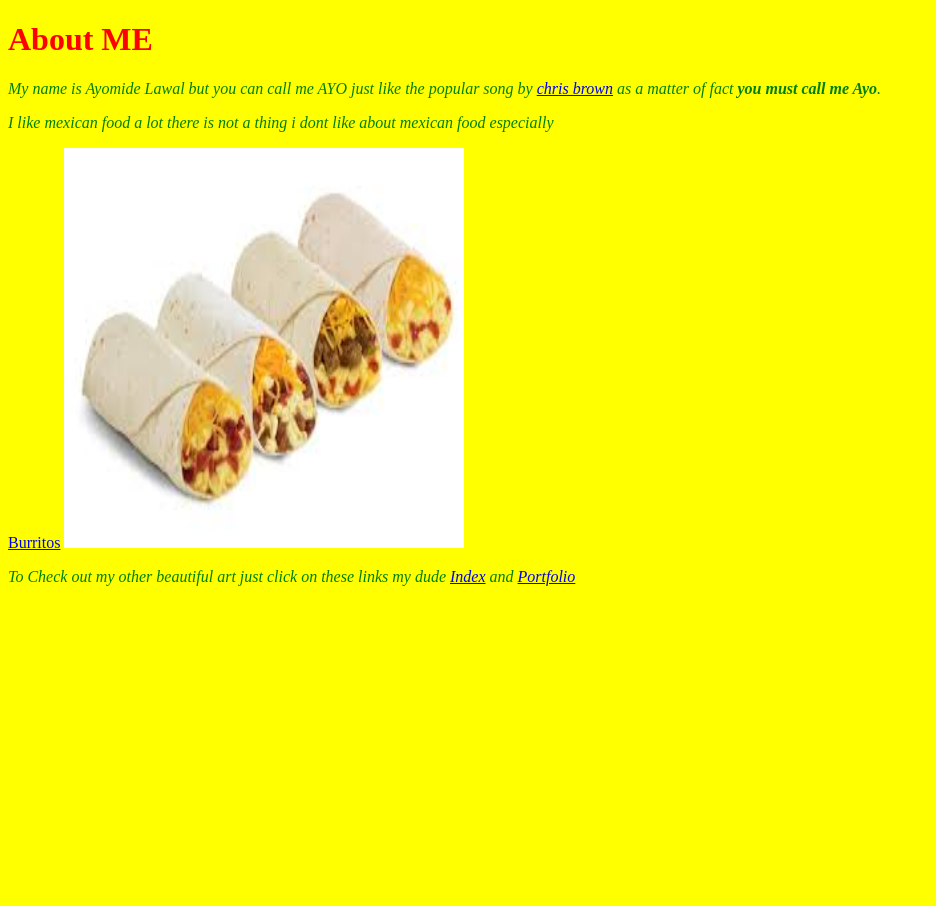
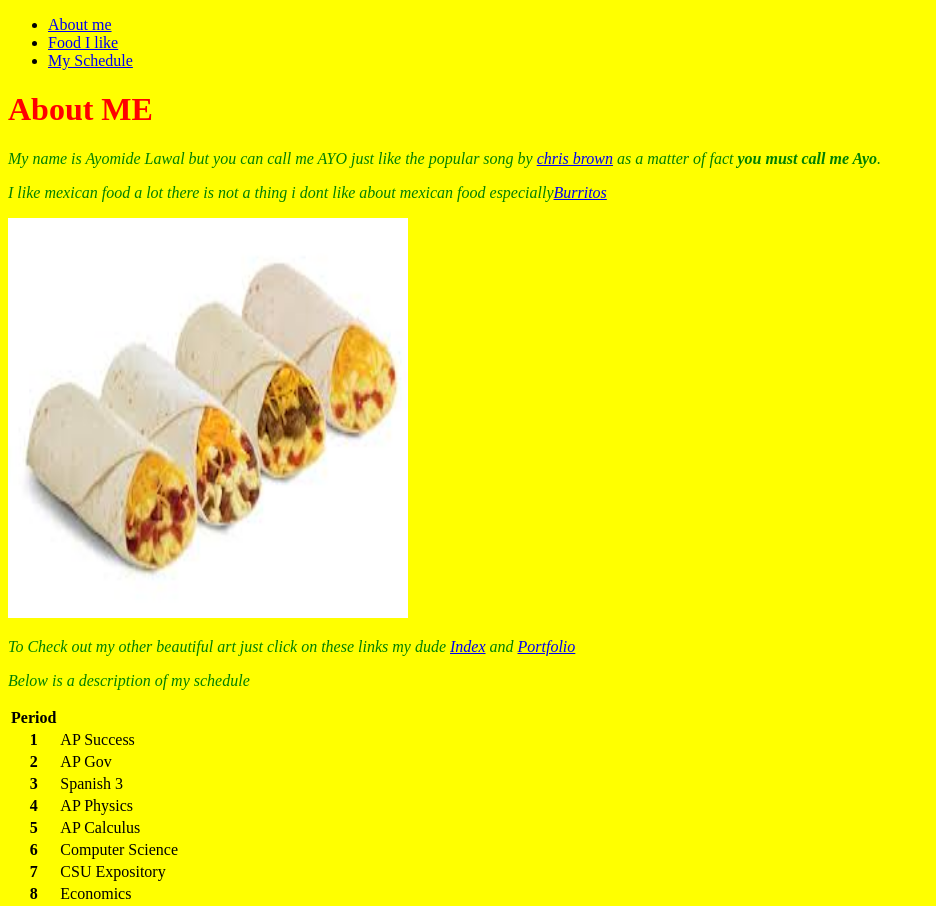
Before and after one commit to alawal206/alawal206.github.io, a plain HTML site: page my_website/aboutme.html in a window 1280 px wide. Shown: the whole page, without its empty margins (0-936 px from the left). Before the commit the page ends 800 px from the top, so only its background shows below. Drawn offline with Linux system fonts and the light colour scheme.

Commit message:
Initial commit

```diff
--- a/my_website/aboutme.html
+++ b/my_website/aboutme.html
@@ -15,31 +15,99 @@
 	    </style>
 	  </head>
 	  <body>
+<ul>
+	<li><a href="#About me">About me</a></li>
+	<li><a href="#Food I Like">Food I like</a></li>
+	<li><a href="#schedule">My Schedule</a></li>
 
 
+</ul>
 
-	     <h1>
+
+	     <h1 id="About me">
 
 	 <strong>About ME</strong>
 	     </h1>
     <p>
-        My name is Ayomide Lawal but you can call me <em>AYO</em> just like the popular song by <a href="https://www.youtube.com/watch?v=Gxkl0YZ116I">chris brown</a> as a matter of fact <strong>you must call me Ayo</strong>.
-
-
-
-
-
+        My name is Ayomide Lawal but you can call me <em>AYO</em> just like the popular song by <a href="https://www.youtube.com/watch?v=Gxkl0YZ116I" target="_blank">chris brown</a> as a matter of fact <strong>you must call me Ayo</strong>.
     </p>
-    <p>
-        I like mexican food a lot there is not a thing i dont like about mexican food especially
-    </p><a href="https://www.google.com/imgres?imgurl=http%3A%2F%2Fimg.sndimg.com%2Ffood%2Fimage%2Fupload%2Fh_465%2Cw_620%2Cc_fit%2Fv1%2Fimg%2Frecipes%2F60%2F71%2F4%2FGidRq10yRvmCa76hJBkD_burrito4.jpg&imgrefurl=http%3A%2F%2Fwww.food.com%2Frecipe%2Fshirls-awesome-easy-burritos-60714&docid=tW4BaBHxftnaLM&tbnid=Sgtrd7bgxy5RsM%3A&vet=10ahUKEwiwn8a544TWAhXFjVQKHdeQBhMQMwjSASgDMAM..i&w=620&h=413&safe=strict&bih=613&biw=1366&q=burritos&ved=0ahUKEwiwn8a544TWAhXFjVQKHdeQBhMQMwjSASgDMAM&iact=mrc&uact=8">Burritos</a>
+    <p id="Food I Like">
+        I like mexican food a lot there is not a thing i dont like about mexican food especially<a href="https://www.google.com/imgres?imgurl=http%3A%2F%2Fimg.sndimg.com%2Ffood%2Fimage%2Fupload%2Fh_465%2Cw_620%2Cc_fit%2Fv1%2Fimg%2Frecipes%2F60%2F71%2F4%2FGidRq10yRvmCa76hJBkD_burrito4.jpg&imgrefurl=http%3A%2F%2Fwww.food.com%2Frecipe%2Fshirls-awesome-easy-burritos-60714&docid=tW4BaBHxftnaLM&tbnid=Sgtrd7bgxy5RsM%3A&vet=10ahUKEwiwn8a544TWAhXFjVQKHdeQBhMQMwjSASgDMAM..i&w=620&h=413&safe=strict&bih=613&biw=1366&q=burritos&ved=0ahUKEwiwn8a544TWAhXFjVQKHdeQBhMQMwjSASgDMAM&iact=mrc&uact=8" target="balnk_">Burritos</a>
+    </p>
 
 	  <img src="images/images.jpg" width="400" height="400">
 
-	 <p>To Check out my other beautiful art just click on these links my dude <a href="index.html">Index</a>
-and <a href="portfolio.html">Portfolio</a>
+	 <p>To Check out my other beautiful art just click on these links my dude <a href="index.html" target="_blank">Index</a>
+and <a href="portfolio.html" target="_blank">Portfolio</a>
 
 	 </p>
+	 <p id="schedule">
+	 Below is a description of my schedule
+	 </p>
+
+	 <table align="left">
+	 	<thead>
+  <tr>
+    <th>Period</th>
+
+  </tr>
+
+  </thead>
+ <tbody>
+ 	<tr>
+ 	<th>1</th>
+ 	<td>AP Success</td>
+
+ 	</tr>
+ 	<tr>
+ 		<th>
+ 			2
+ 		</th>
+ 		<td>
+ 			AP Gov
+ 		</td>
+ 	</tr>
+ 	<tr>
+ 		<th>3</th>
+ 		<td>
+ 		Spanish 3
+ 		</td>
+ 	</tr>
+ 	<tr>
+ 		<th>4</th>
+ 		<td>
+ 			AP Physics
+ 		</td>
+ 	</tr>
+ 	<tr>
+ 		<th>5</th>
+ 		<td>
+ 			AP Calculus
+ 		</td>
+ 	</tr>
+ 	<tr>
+ 		<th>6</th>
+ 		<td>
+ 			Computer Science
+ 		</td>
+ 	</tr>
+
+ 		<tr>
+ 		<th>7</th>
+ 		<td>
+ 			CSU Expository
+ 		</td>
+ 	</tr>
+ 		<tr>
+ 		<th>8</th>
+ 		<td>
+ 			Economics
+ 		</td>
+ 	</tr>
+
+ </td>
+ </tbody>
+</table>
 	  </body>
 
 	</html>
```
Also changed, not shown: my_website/index.html (+7 -2 lines).
